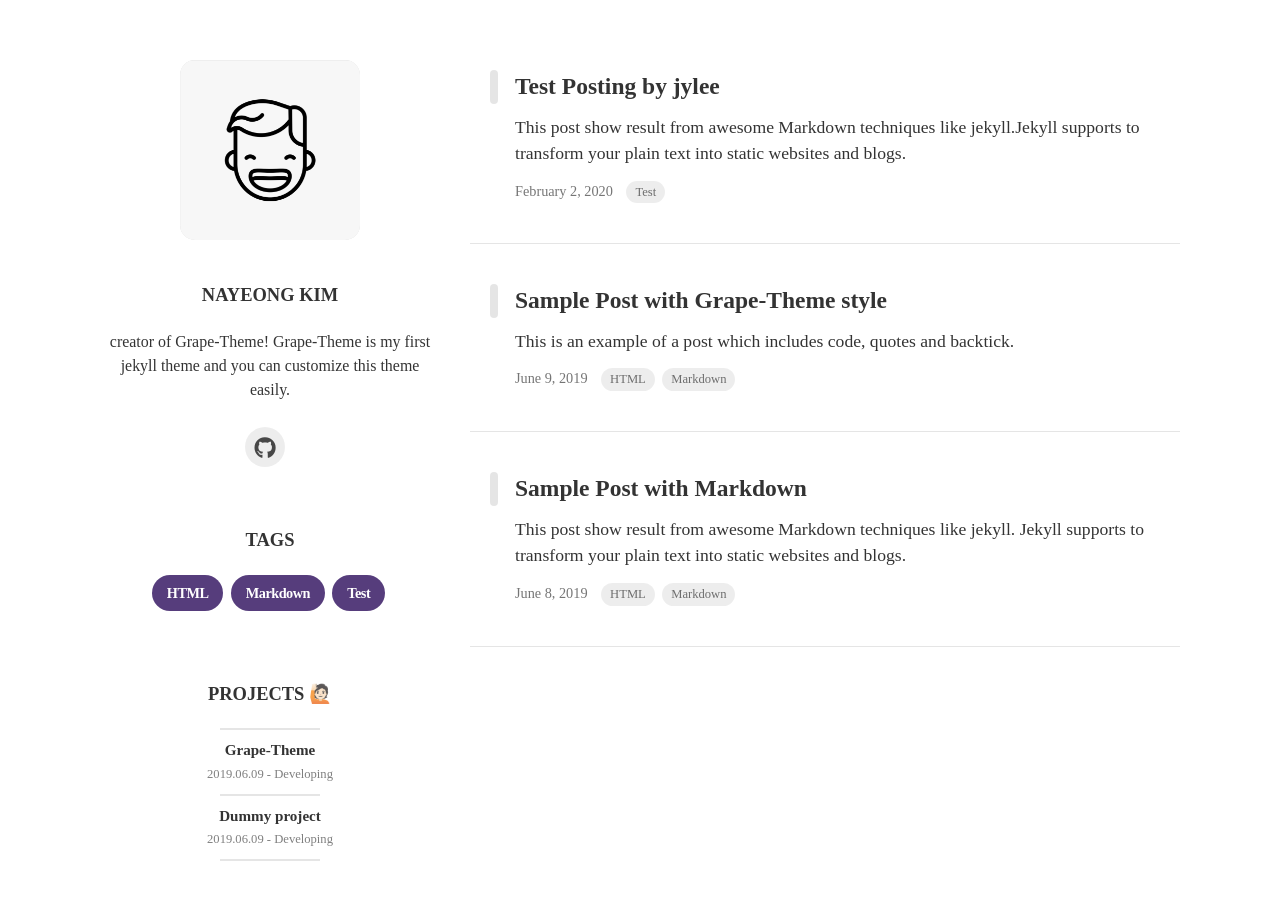
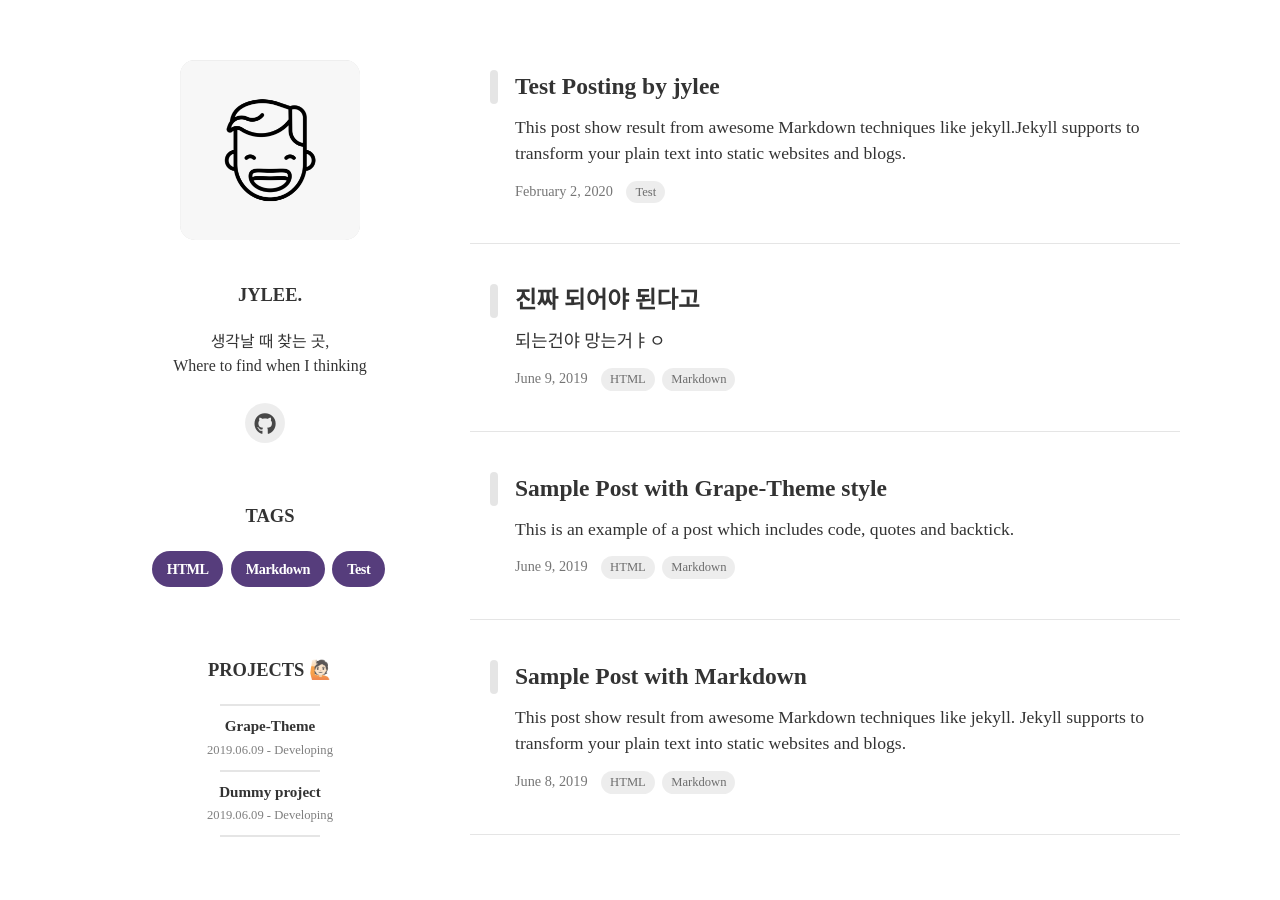
Before and after one commit to leejaeyeong/leejaeyeong.github.io, a Jekyll site: the page built from index.html, in a window 1280 px wide. Built offline with Jekyll 4.4.1, drawn with Linux system fonts in a browser that asks for light colours; nearby versions of some CDN libraries; some web fonts are replaced; the list of posts is cut into pages by our own code.

Commit message:
config 수정

```diff
--- a/_config.yml
+++ b/_config.yml
@@ -1,30 +1,35 @@
 # Site Settings
 baseurl: ""
-url : "https://naye0ng.github.io"
+url : "https://leejaeyeong.github.io"
 
 # Blog Settings
 theme_settings :
-  title : Grape Theme
+  title : jylee. blog
   favicon : assets/favicon.ico
 
   # Profile Settings
   profile :
     image : assets/img/smile.png
-    username : Nayeong Kim
-    description : creator of Grape-Theme! Grape-Theme is my first jekyll theme and you can customize this theme easily.
+    username : jylee.
+    description : 생각날 때 찾는 곳, <br> Where to find when I thinking
     experience :
-      - start : 2017-05-03
-        end : 2018-05-06
-        experience : company name, title
+      - start : 2019-03-01
+        end : 2020-02-29
+        experience : 멋쟁이사자처럼 7기
+      - start : 2020-03-01
+        end : 2021-02-29
+        experience : 멋쟁이사자처럼 8기 운영진
     skills :
       - skill : HTML5 & CSS
+        value : 80  # Percent value
+      - skill : Python & Django
         value : 85  # Percent value
 
   # Icons
   icons :
     email:  # Full email address, e.g. "sample@google.com"
     linkedin:  # Full URL
-    github: naye0ng
+    github: leejaeyeong
     gitlab:
     bitbucket:
     google_plus:
--- /dev/null
+++ b/_posts/2019-06-09-grape-theme.md
@@ -0,0 +1,8 @@
+---
+layout: post
+title: 진짜 되어야 된다고
+subtitle : 되는건야 망는거ㅑㅇ
+tags: [HTML, Markdown]
+author: jylee.
+comments : False
+---
```
